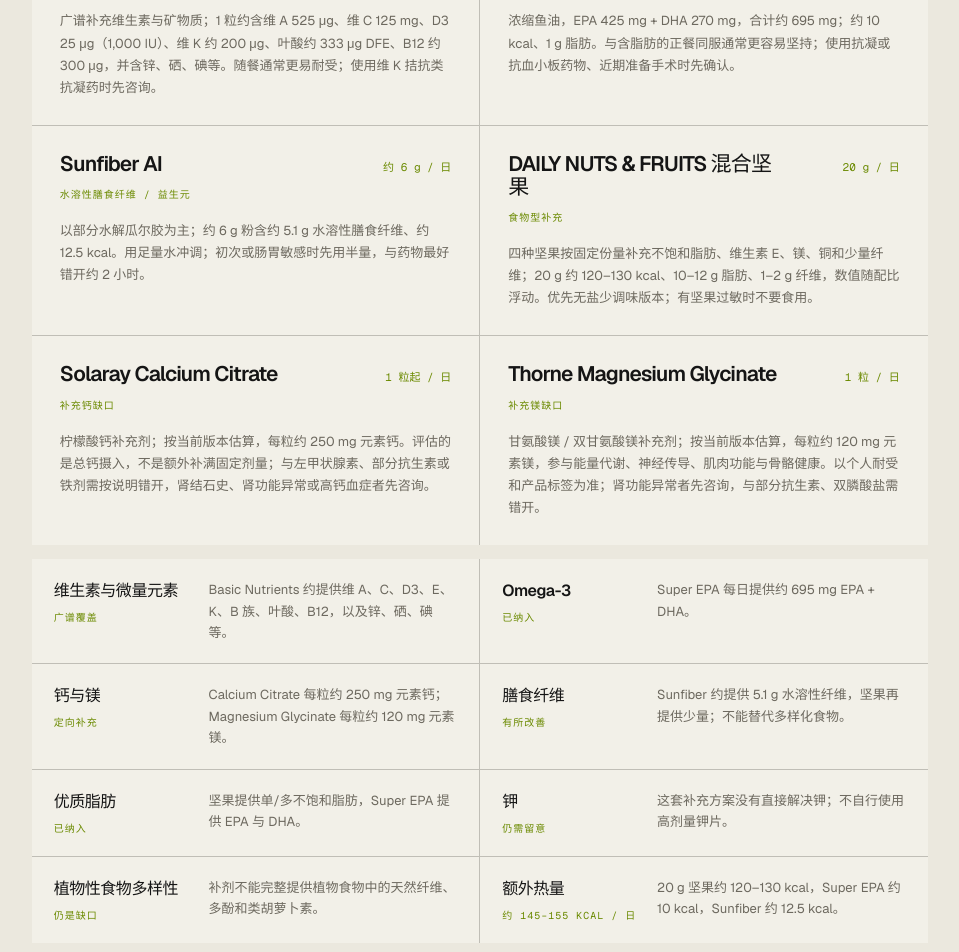
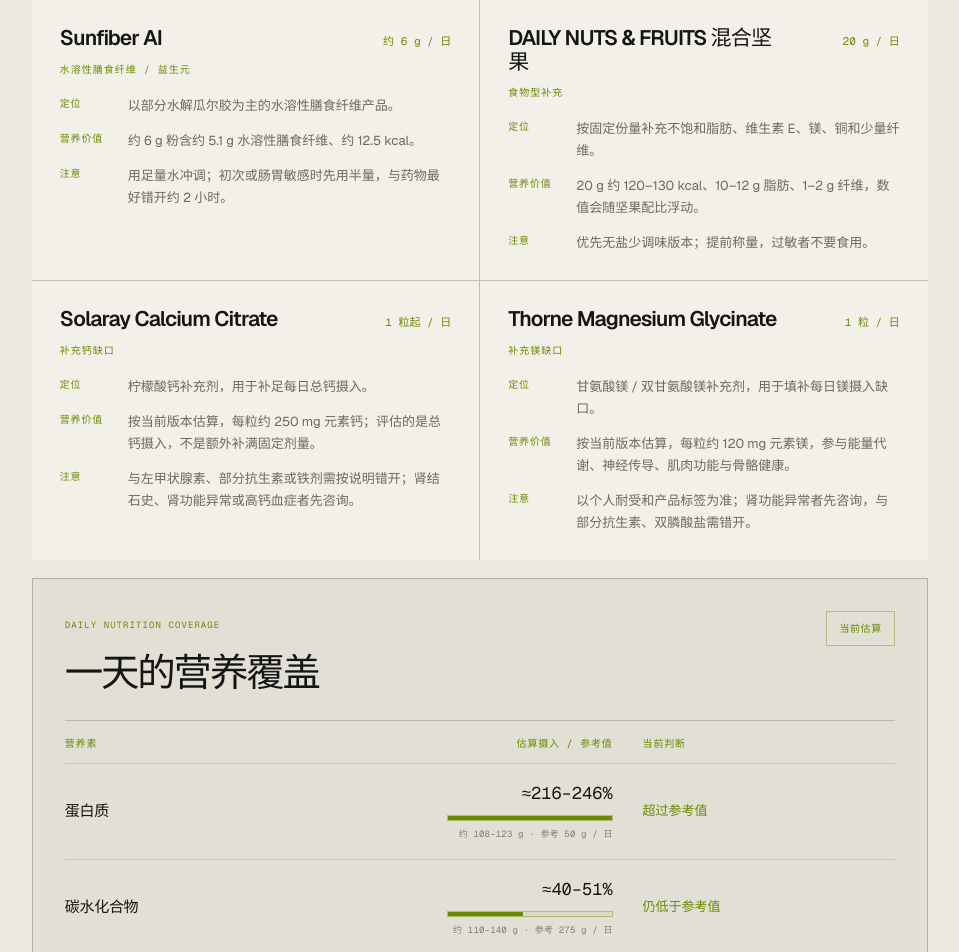
Before and after one commit to Killua910211/killua-win, a Next.js app: page /health in a window 1280 px wide. Shown: the part 6480-7432 px from the top of the page, without its empty margins (301-1260 px from the left). Built offline with nearby package versions, Linux system fonts and the light colour scheme.

Commit message:
Refine health supplement coverage display

```diff
--- a/app/globals.css
+++ b/app/globals.css
@@ -1120,18 +1120,15 @@
   font-size: 12px;
   line-height: 1.7;
 }
-.health-supplement-grid,
-.health-coverage-grid {
+.health-supplement-grid {
   display: grid;
   gap: 1px;
   background: rgba(21, 21, 21, 0.2);
 }
-.health-supplement-card,
-.health-coverage-row {
+.health-supplement-card {
   background: var(--paper);
 }
-.health-supplement-role,
-.health-coverage-row > div span {
+.health-supplement-role {
   color: #6b8a00;
   font-family: var(--font-geist-mono), monospace;
   font-size: 10px;
@@ -1167,36 +1164,43 @@
   white-space: nowrap;
 }
 .health-supplement-role { margin-top: 12px; }
-.health-supplement-card > p:last-child {
+.health-supplement-details {
+  display: grid;
+  gap: 13px;
   margin-top: 18px;
+}
+.health-supplement-details > div {
+  display: grid;
+  grid-template-columns: 54px minmax(0, 1fr);
+  gap: 14px;
+}
+.health-supplement-details dt {
+  color: #6b8a00;
+  font-family: var(--font-geist-mono), monospace;
+  font-size: 10px;
+  letter-spacing: 0.08em;
+  line-height: 1.7;
+}
+.health-supplement-details dd {
   color: #6d695f;
   font-size: 13px;
   line-height: 1.7;
 }
-.health-coverage-grid {
-  grid-template-columns: repeat(2, minmax(0, 1fr));
-  margin-top: 14px;
-}
-.health-coverage-row {
-  display: grid;
-  grid-template-columns: minmax(125px, 0.55fr) minmax(0, 1fr);
-  gap: 18px;
-  padding: 20px 22px;
-}
-.health-coverage-row > div {
-  display: grid;
-  align-content: start;
-  gap: 7px;
-}
-.health-coverage-row > div strong {
-  font-size: 16px;
-  font-weight: 520;
-  letter-spacing: -0.03em;
-}
-.health-coverage-row > p {
-  color: #6d695f;
-  font-size: 13px;
-  line-height: 1.65;
+.health-nutrition-intake {
+  display: block;
+  margin-top: 7px;
+  color: #827d72;
+  font-family: var(--font-geist-mono), monospace;
+  font-size: 9px;
+  letter-spacing: 0.02em;
+  line-height: 1.5;
+  white-space: normal;
+}
+.health-nutrition-reference {
+  margin-top: 20px;
+  color: #827d72;
+  font-size: 12px;
+  line-height: 1.7;
 }
 .health-nutrition-footnote {
   max-width: 720px;
@@ -1514,16 +1518,14 @@
   .health-kpi p { margin-top: 22px; }
   .health-trend-grid,
   .health-supplement-grid,
-  .health-coverage-grid,
   .health-note-grid,
   .health-smoking-card,
   .health-life-card,
   .health-recovery { margin-top: 44px; }
   .health-trend-card { padding: 24px 20px; }
-  .health-supplement-grid,
-  .health-coverage-grid { grid-template-columns: 1fr; }
+  .health-supplement-grid { grid-template-columns: 1fr; }
   .health-supplement-card { min-height: 0; padding: 24px 20px; }
-  .health-coverage-row { grid-template-columns: 1fr; gap: 10px; padding: 20px; }
+  .health-supplement-details > div { grid-template-columns: 50px minmax(0, 1fr); gap: 12px; }
   .health-smoking-card,
   .health-life-card,
   .health-recovery { padding: 28px 24px; }
--- a/app/health/page.tsx
+++ b/app/health/page.tsx
@@ -212,18 +212,12 @@
           </div>
         </section>
 
-        <section className="health-nutrition" aria-labelledby="health-nutrition-heading">
+        <section className="health-nutrition" aria-label="补剂方案与每日营养覆盖">
           <div className="section-label" lang="en">
             <span>04</span>
             <span>Supplements</span>
           </div>
           <div className="health-section-body">
-            <p className="eyebrow">Supplement plan</p>
-            <h2 id="health-nutrition-heading">把补充方案，也记录下来。</h2>
-            <p className="health-section-lede">
-              基于个人补充方案整理；所有数值均为约数，具体以实际包装标签为准。
-            </p>
-
             <div className="health-supplement-grid">
               {HEALTH_SUPPLEMENTS.map((supplement) => (
                 <article className="health-supplement-card" key={supplement.name}>
@@ -232,21 +226,66 @@
                     <span>{supplement.amount}</span>
                   </div>
                   <p className="health-supplement-role">{supplement.role}</p>
-                  <p>{supplement.detail}</p>
+                  <dl className="health-supplement-details">
+                    {supplement.details.map((detail) => (
+                      <div key={detail.label}>
+                        <dt>{detail.label}</dt>
+                        <dd>{detail.text}</dd>
+                      </div>
+                    ))}
+                  </dl>
                 </article>
               ))}
             </div>
 
-            <div className="health-coverage-grid">
-              {HEALTH_NUTRITION_COVERAGE.map((item) => (
-                <div className="health-coverage-row" key={item.label}>
-                  <div>
-                    <strong>{item.label}</strong>
-                    <span>{item.status}</span>
-                  </div>
-                  <p>{item.detail}</p>
+            <section className="health-recovery health-nutrition-coverage" aria-labelledby="health-nutrition-heading">
+              <div className="health-recovery-heading">
+                <div>
+                  <span lang="en">Daily nutrition coverage</span>
+                  <h3 id="health-nutrition-heading">一天的营养覆盖</h3>
                 </div>
-              ))}
+                <span className="health-recovery-badge">当前估算</span>
+              </div>
+              <div className="health-recovery-table-wrap">
+                <table className="health-recovery-table">
+                  <caption className="visually-hidden">一天的营养摄入与参考值覆盖度估算</caption>
+                  <thead>
+                    <tr>
+                      <th scope="col">营养素</th>
+                      <th scope="col">估算摄入 / 参考值</th>
+                      <th scope="col">当前判断</th>
+                    </tr>
+                  </thead>
+                  <tbody>
+                    {HEALTH_NUTRITION_COVERAGE.map((item) => (
+                      <tr key={item.nutrient}>
+                        <th scope="row">{item.nutrient}</th>
+                        <td>
+                          {item.coverage}
+                          <div
+                            className={`health-recovery-meter${item.visual === null ? ' is-unavailable' : ''}`}
+                            aria-hidden="true"
+                          >
+                            <span
+                              style={
+                                item.visual !== null
+                                  ? ({ '--recovery-width': `${item.visual}%` } as CSSProperties)
+                                  : undefined
+                              }
+                            />
+                          </div>
+                          <small className="health-nutrition-intake">{item.intake} · 参考 {item.reference}</small>
+                        </td>
+                        <td>{item.judgment}</td>
+                      </tr>
+                    ))}
+                  </tbody>
+                </table>
+              </div>
+            </section>
+
+            <div className="health-nutrition-reference">
+              当前覆盖度按一日摄入记录与常用成人参考值估算；超过 100% 的项目进度条封顶，具体数值会随实际份量、产品版本与个人需求变化。
             </div>
 
             <p className="health-nutrition-footnote">
--- a/app/lib/health.ts
+++ b/app/lib/health.ts
@@ -45,11 +45,16 @@
   { label: '平均血氧饱和度', value: '96.0', unit: '%', coverage: '7 / 7 DAYS' },
 ];
 
+export type HealthSupplementDetail = {
+  label: string;
+  text: string;
+};
+
 export type HealthSupplement = {
   name: string;
   amount: string;
   role: string;
-  detail: string;
+  details: HealthSupplementDetail[];
 };
 
 export const HEALTH_SUPPLEMENTS: HealthSupplement[] = [
@@ -57,55 +62,86 @@
     name: 'Thorne Basic Nutrients 2/Day',
     amount: '1 粒 / 日',
     role: '综合维生素与矿物质',
-    detail: '广谱补充维生素与矿物质；1 粒约含维 A 525 μg、维 C 125 mg、D3 25 μg（1,000 IU）、维 K 约 200 μg、叶酸约 333 μg DFE、B12 约 300 μg，并含锌、硒、碘等。随餐通常更易耐受；使用维 K 拮抗类抗凝药时先咨询。',
+    details: [
+      { label: '定位', text: '广谱补充维生素与矿物质，覆盖当前记录中较容易不足的项目。' },
+      { label: '营养价值', text: '1 粒约含维 A 525 μg、维 C 125 mg、D3 25 μg（1,000 IU）、维 K 约 200 μg、叶酸约 333 μg DFE、B12 约 300 μg，并含锌、硒、碘等。' },
+      { label: '注意', text: '随餐通常更易耐受；使用维 K 拮抗类抗凝药时先咨询。' },
+    ],
   },
   {
     name: 'Thorne Super EPA',
     amount: '1 粒 / 日',
     role: 'Omega-3',
-    detail: '浓缩鱼油，EPA 425 mg + DHA 270 mg，合计约 695 mg；约 10 kcal、1 g 脂肪。与含脂肪的正餐同服通常更容易坚持；使用抗凝或抗血小板药物、近期准备手术时先确认。',
+    details: [
+      { label: '定位', text: '浓缩鱼油，用于补充海洋来源的 Omega-3 脂肪酸。' },
+      { label: '营养价值', text: 'EPA 425 mg + DHA 270 mg，合计约 695 mg；约 10 kcal、1 g 脂肪。' },
+      { label: '注意', text: '与含脂肪的正餐同服通常更容易坚持；使用抗凝或抗血小板药物、近期准备手术时先确认。' },
+    ],
   },
   {
     name: 'Sunfiber AI',
     amount: '约 6 g / 日',
     role: '水溶性膳食纤维 / 益生元',
-    detail: '以部分水解瓜尔胶为主；约 6 g 粉含约 5.1 g 水溶性膳食纤维、约 12.5 kcal。用足量水冲调；初次或肠胃敏感时先用半量，与药物最好错开约 2 小时。',
+    details: [
+      { label: '定位', text: '以部分水解瓜尔胶为主的水溶性膳食纤维产品。' },
+      { label: '营养价值', text: '约 6 g 粉含约 5.1 g 水溶性膳食纤维、约 12.5 kcal。' },
+      { label: '注意', text: '用足量水冲调；初次或肠胃敏感时先用半量，与药物最好错开约 2 小时。' },
+    ],
   },
   {
     name: 'DAILY NUTS & FRUITS 混合坚果',
     amount: '20 g / 日',
     role: '食物型补充',
-    detail: '四种坚果按固定份量补充不饱和脂肪、维生素 E、镁、铜和少量纤维；20 g 约 120–130 kcal、10–12 g 脂肪、1–2 g 纤维，数值随配比浮动。优先无盐少调味版本；有坚果过敏时不要食用。',
+    details: [
+      { label: '定位', text: '按固定份量补充不饱和脂肪、维生素 E、镁、铜和少量纤维。' },
+      { label: '营养价值', text: '20 g 约 120–130 kcal、10–12 g 脂肪、1–2 g 纤维，数值会随坚果配比浮动。' },
+      { label: '注意', text: '优先无盐少调味版本；提前称量，过敏者不要食用。' },
+    ],
   },
   {
     name: 'Solaray Calcium Citrate',
     amount: '1 粒起 / 日',
     role: '补充钙缺口',
-    detail: '柠檬酸钙补充剂；按当前版本估算，每粒约 250 mg 元素钙。评估的是总钙摄入，不是额外补满固定剂量；与左甲状腺素、部分抗生素或铁剂需按说明错开，肾结石史、肾功能异常或高钙血症者先咨询。',
+    details: [
+      { label: '定位', text: '柠檬酸钙补充剂，用于补足每日总钙摄入。' },
+      { label: '营养价值', text: '按当前版本估算，每粒约 250 mg 元素钙；评估的是总钙摄入，不是额外补满固定剂量。' },
+      { label: '注意', text: '与左甲状腺素、部分抗生素或铁剂需按说明错开；肾结石史、肾功能异常或高钙血症者先咨询。' },
+    ],
   },
   {
     name: 'Thorne Magnesium Glycinate',
     amount: '1 粒 / 日',
     role: '补充镁缺口',
-    detail: '甘氨酸镁 / 双甘氨酸镁补充剂；按当前版本估算，每粒约 120 mg 元素镁，参与能量代谢、神经传导、肌肉功能与骨骼健康。以个人耐受和产品标签为准；肾功能异常者先咨询，与部分抗生素、双膦酸盐需错开。',
+    details: [
+      { label: '定位', text: '甘氨酸镁 / 双甘氨酸镁补充剂，用于填补每日镁摄入缺口。' },
+      { label: '营养价值', text: '按当前版本估算，每粒约 120 mg 元素镁，参与能量代谢、神经传导、肌肉功能与骨骼健康。' },
+      { label: '注意', text: '以个人耐受和产品标签为准；肾功能异常者先咨询，与部分抗生素、双膦酸盐需错开。' },
+    ],
   },
 ];
 
 export type HealthNutritionCoverage = {
-  label: string;
-  status: string;
-  detail: string;
+  nutrient: string;
+  intake: string;
+  reference: string;
+  coverage: string;
+  visual: number | null;
+  judgment: string;
 };
 
 export const HEALTH_NUTRITION_COVERAGE: HealthNutritionCoverage[] = [
-  { label: '维生素与微量元素', status: '广谱覆盖', detail: 'Basic Nutrients 约提供维 A、C、D3、E、K、B 族、叶酸、B12，以及锌、硒、碘等。' },
-  { label: 'Omega-3', status: '已纳入', detail: 'Super EPA 每日提供约 695 mg EPA + DHA。' },
-  { label: '钙与镁', status: '定向补充', detail: 'Calcium Citrate 每粒约 250 mg 元素钙；Magnesium Glycinate 每粒约 120 mg 元素镁。' },
-  { label: '膳食纤维', status: '有所改善', detail: 'Sunfiber 约提供 5.1 g 水溶性纤维，坚果再提供少量；不能替代多样化食物。' },
-  { label: '优质脂肪', status: '已纳入', detail: '坚果提供单/多不饱和脂肪，Super EPA 提供 EPA 与 DHA。' },
-  { label: '钾', status: '仍需留意', detail: '这套补充方案没有直接解决钾；不自行使用高剂量钾片。' },
-  { label: '植物性食物多样性', status: '仍是缺口', detail: '补剂不能完整提供植物食物中的天然纤维、多酚和类胡萝卜素。' },
-  { label: '额外热量', status: '约 145–155 kcal / 日', detail: '20 g 坚果约 120–130 kcal，Super EPA 约 10 kcal，Sunfiber 约 12.5 kcal。' },
+  { nutrient: '蛋白质', intake: '约 108–123 g', reference: '50 g / 日', coverage: '≈216–246%', visual: 100, judgment: '超过参考值' },
+  { nutrient: '碳水化合物', intake: '约 110–140 g', reference: '275 g / 日', coverage: '≈40–51%', visual: 46, judgment: '仍低于参考值' },
+  { nutrient: '脂肪', intake: '约 46–62 g', reference: '78 g / 日', coverage: '≈59–79%', visual: 69, judgment: '接近参考值' },
+  { nutrient: '膳食纤维', intake: '约 7–9 g', reference: '28 g / 日', coverage: '≈25–32%', visual: 29, judgment: '仍明显不足' },
+  { nutrient: '钙', intake: '约 625–725 mg', reference: '1,000 mg / 日', coverage: '≈63–73%', visual: 68, judgment: '接近但未满' },
+  { nutrient: '镁', intake: '约 280–370 mg', reference: '420 mg / 日', coverage: '≈67–88%', visual: 78, judgment: '大部分覆盖' },
+  { nutrient: '钾', intake: '约 1,900–2,400 mg', reference: '4,700 mg / 日', coverage: '≈40–51%', visual: 46, judgment: '仍需留意' },
+  { nutrient: '维生素 C', intake: '约 125 mg+', reference: '90 mg / 日', coverage: '≥139%', visual: 100, judgment: '已达到参考值' },
+  { nutrient: '维生素 D3', intake: '约 25 μg+', reference: '20 μg / 日', coverage: '≥125%', visual: 100, judgment: '已达到参考值' },
+  { nutrient: '维生素 K', intake: '约 200 μg+', reference: '120 μg / 日', coverage: '≥167%', visual: 100, judgment: '已达到参考值' },
+  { nutrient: '叶酸', intake: '约 333 μg DFE+', reference: '400 μg DFE / 日', coverage: '≥83%', visual: 83, judgment: '接近参考值' },
+  { nutrient: 'Omega-3（EPA + DHA）', intake: '约 695 mg', reference: '无统一 %DV', coverage: '—', visual: null, judgment: '已纳入' },
 ];
 
 export type SmokingCessationRecord = {
```
